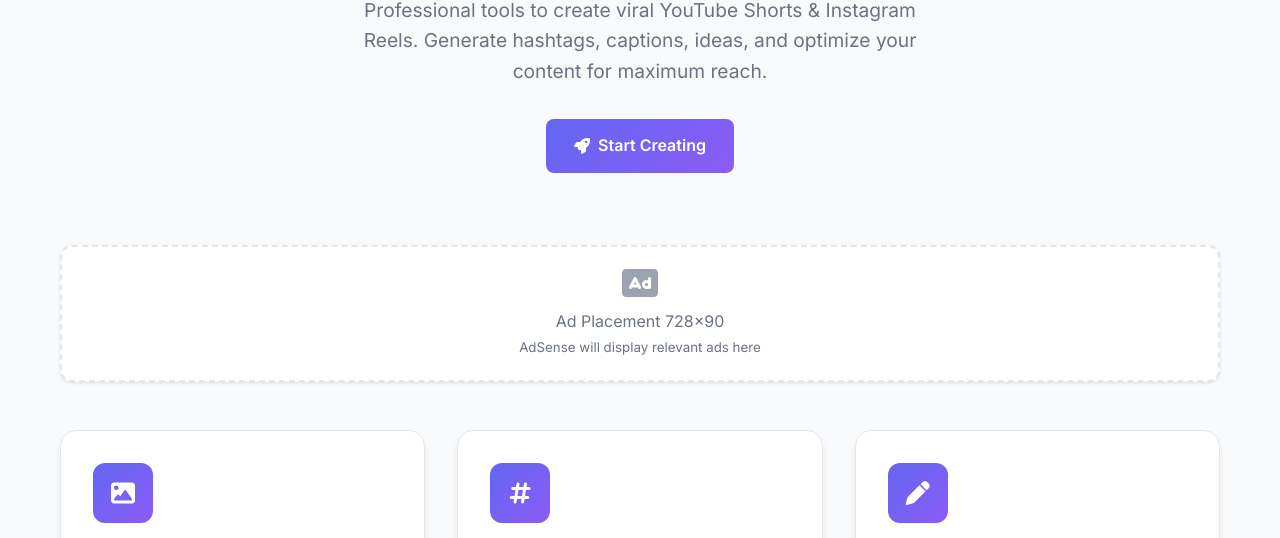
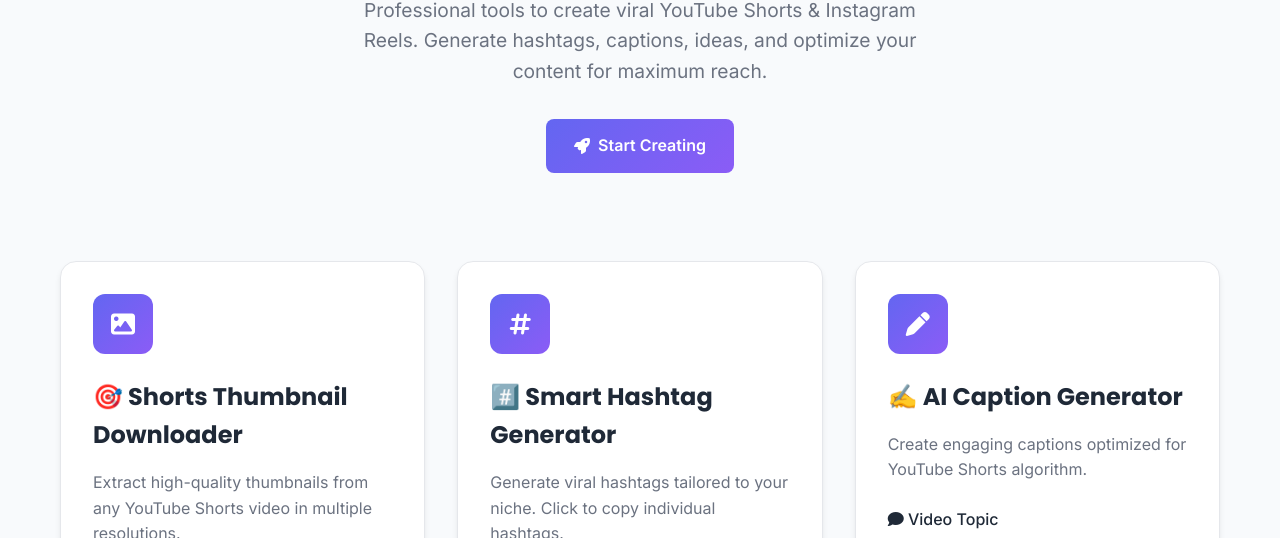
Before and after one commit to srgwebonline/vidsave, a plain HTML site: page index.html in a window 1280 px wide. Shown: the part 245-783 px from the top of the page. Drawn offline with Linux system fonts and the light colour scheme.

Commit message:
Update index.html

```diff
--- a/index.html
+++ b/index.html
@@ -1004,14 +1004,7 @@
 
     <!-- Main Content -->
     <main class="container" id="tools">
-        <!-- AdSense Ad Slot 1 -->
-        <div class="ad-container" id="ad-container-1">
-            <div class="ad-placeholder">
-                <i class="fas fa-ad" style="font-size: 2rem; color: #9ca3af; margin-bottom: 10px;"></i>
-                <p>Ad Placement 728x90</p>
-                <small>AdSense will display relevant ads here</small>
-            </div>
-        </div>
+        <!-- Removed Ad Container Here -->
 
         <!-- Tools Grid -->
         <div class="tools-grid">
@@ -2238,7 +2231,6 @@
                                 <h5>Suggested Hashtags for Better Reach</h5>
                                 <div class="hashtag-list" style="margin-top: 1rem;">
                                     ${reelData.suggestedHashtags.map(tag => `<span class="hashtag" onclick="copyToClipboard('${tag}')">${tag}</span>`).join('')}
-                                </div>
                             </div>
                         </div>
                     </div>
```
